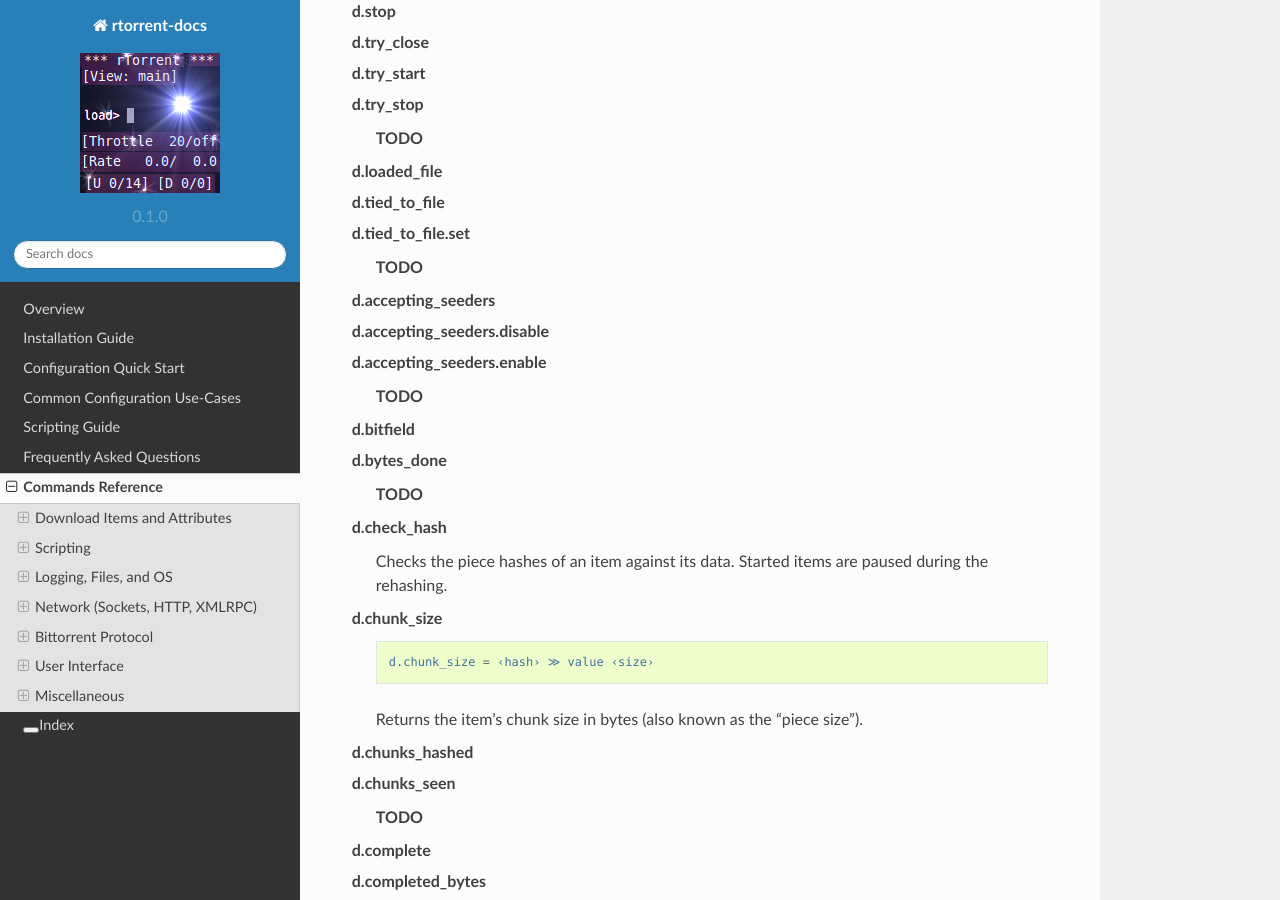
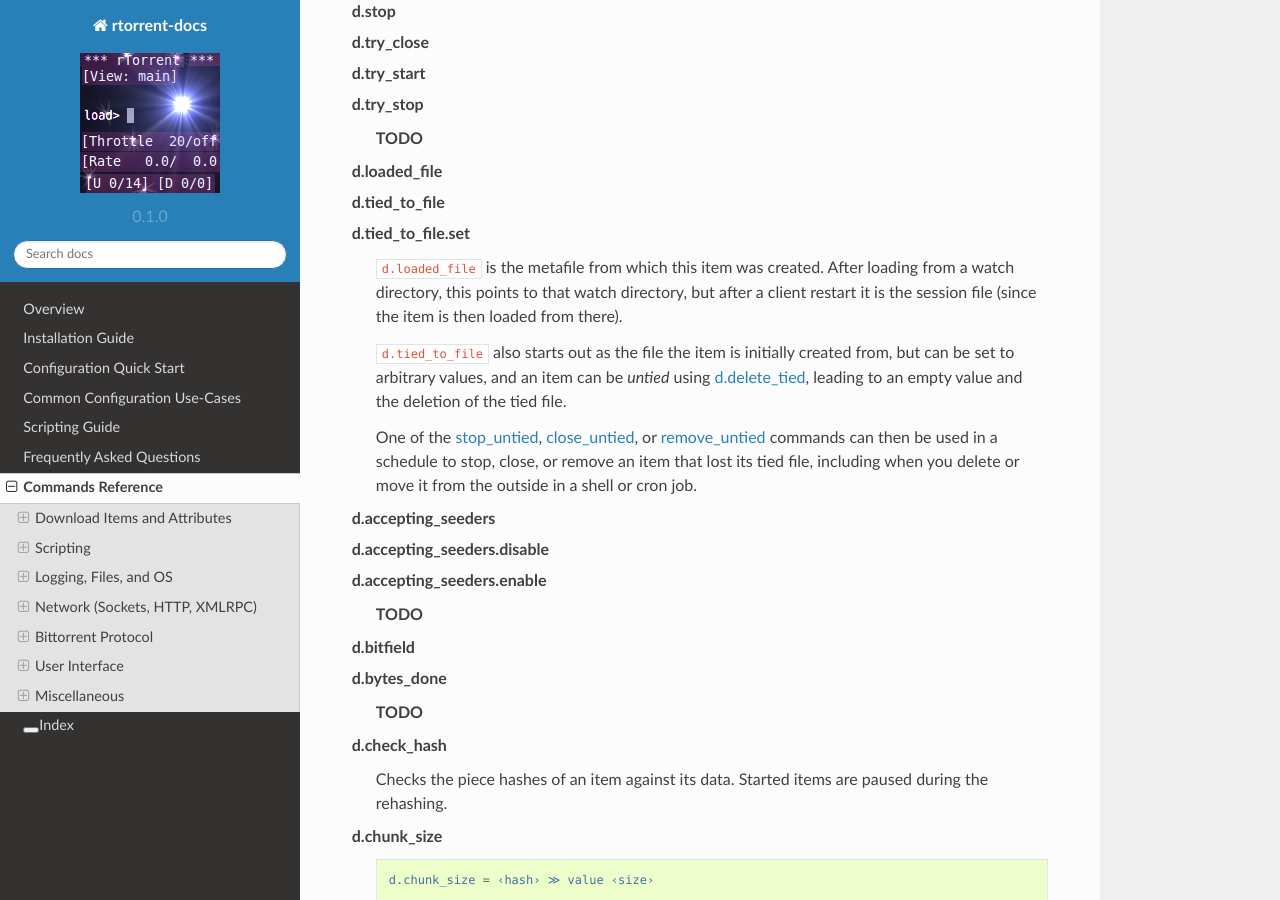
Before and after one commit to rtorrent-community/rtorrent-docs, a Sphinx documentation site: the page built from docs/cmd-ref.rst, in a window 1280 px wide and 900 px high, scrolled down 4244 px. Built offline with Sphinx 7.4.7 and the Read the Docs theme 2.0.0, drawn with Linux system fonts in a browser that asks for light colours.

Commit message:
d.loaded_file + d.tied_to_file

```diff
--- a/docs/include-cmd-items.rst
+++ b/docs/include-cmd-items.rst
@@ -155,7 +155,19 @@
     d.tied_to_file
     d.tied_to_file.set
 
-        **TODO**
+        ``d.loaded_file`` is the metafile from which this item was created.
+        After loading from a watch directory, this points to that watch directory,
+        but after a client restart it is the session file
+        (since the item is then loaded from there).
+
+        ``d.tied_to_file`` also starts out as the file the item is initially created from,
+        but can be set to arbitrary values, and an item can be *untied* using :term:`d.delete_tied`,
+        leading to an empty value and the deletion of the tied file.
+
+        One of the :term:`stop_untied`, :term:`close_untied`, or :term:`remove_untied` commands
+        can then be used in a schedule to stop, close, or remove an item that lost its tied file,
+        including when you delete or move it from the outside in a shell or cron job.
+
 
     d.accepting_seeders
     d.accepting_seeders.disable
```
